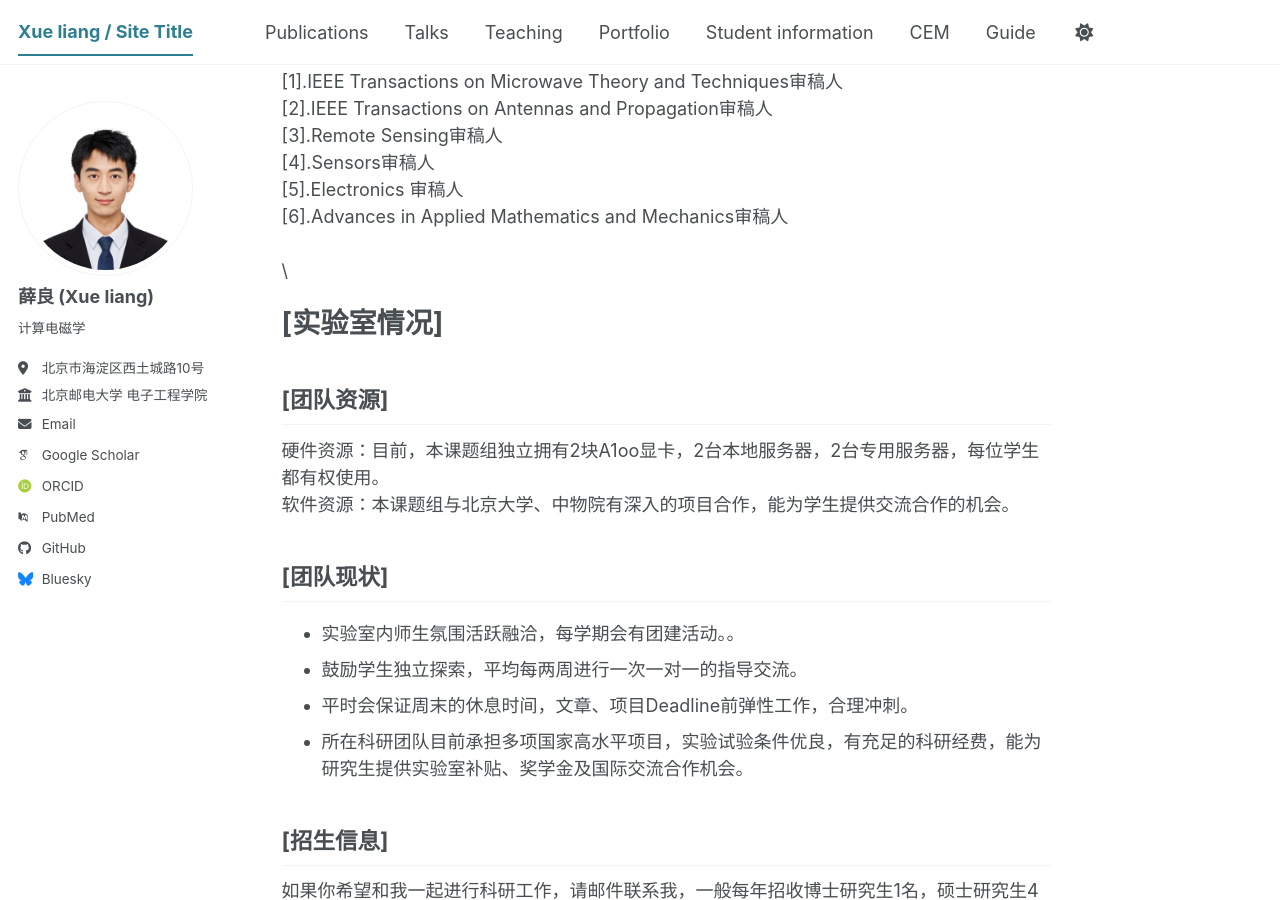
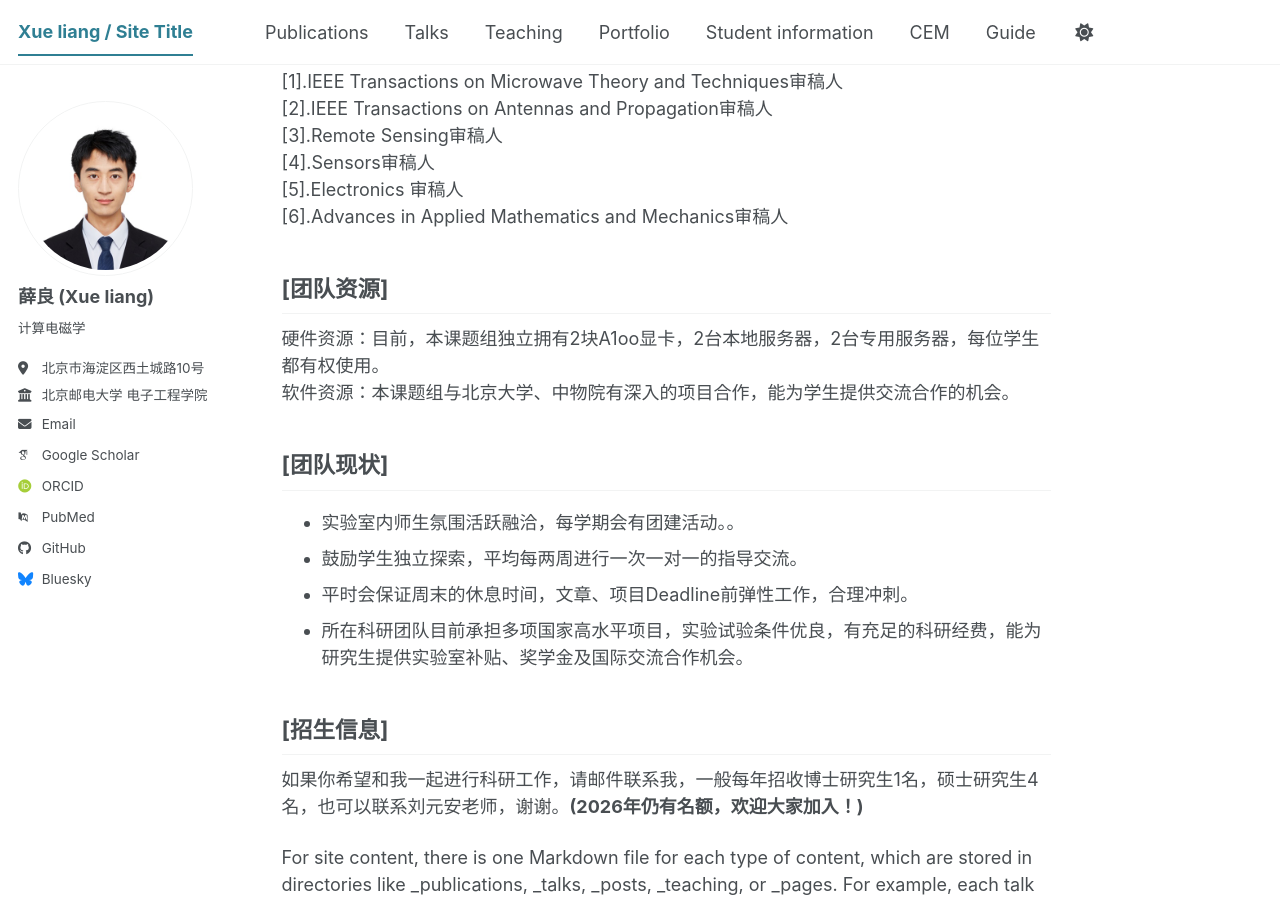
Before and after one commit to TsingHuaGo/xueliang.github.io, a Jekyll site: the page built from _pages/about.md, in a window 1280 px wide and 900 px high, scrolled down 770 px. Built offline with Jekyll 4.4.1, drawn with Linux system fonts in a browser that asks for light colours; some web fonts are replaced; a script bundle is joined from its source files by our own code; library files that are not in the unit come from our copies.

Commit message:
Clean up about.md formatting
Removed extra line breaks and adjusted formatting.

```diff
--- a/_pages/about.md
+++ b/_pages/about.md
@@ -34,13 +34,9 @@ https://teacher.bupt.edu.cn/guoxingyue
 [3].Remote Sensing审稿人\
 [4].Sensors审稿人\
 [5].Electronics 审稿人\
-[6].Advances in Applied Mathematics and Mechanics审稿人\
- \
- \
+[6].Advances in Applied Mathematics and Mechanics审稿人
 
 
-**[实验室情况]**
-======
 
 [团队资源]
 ------
```
